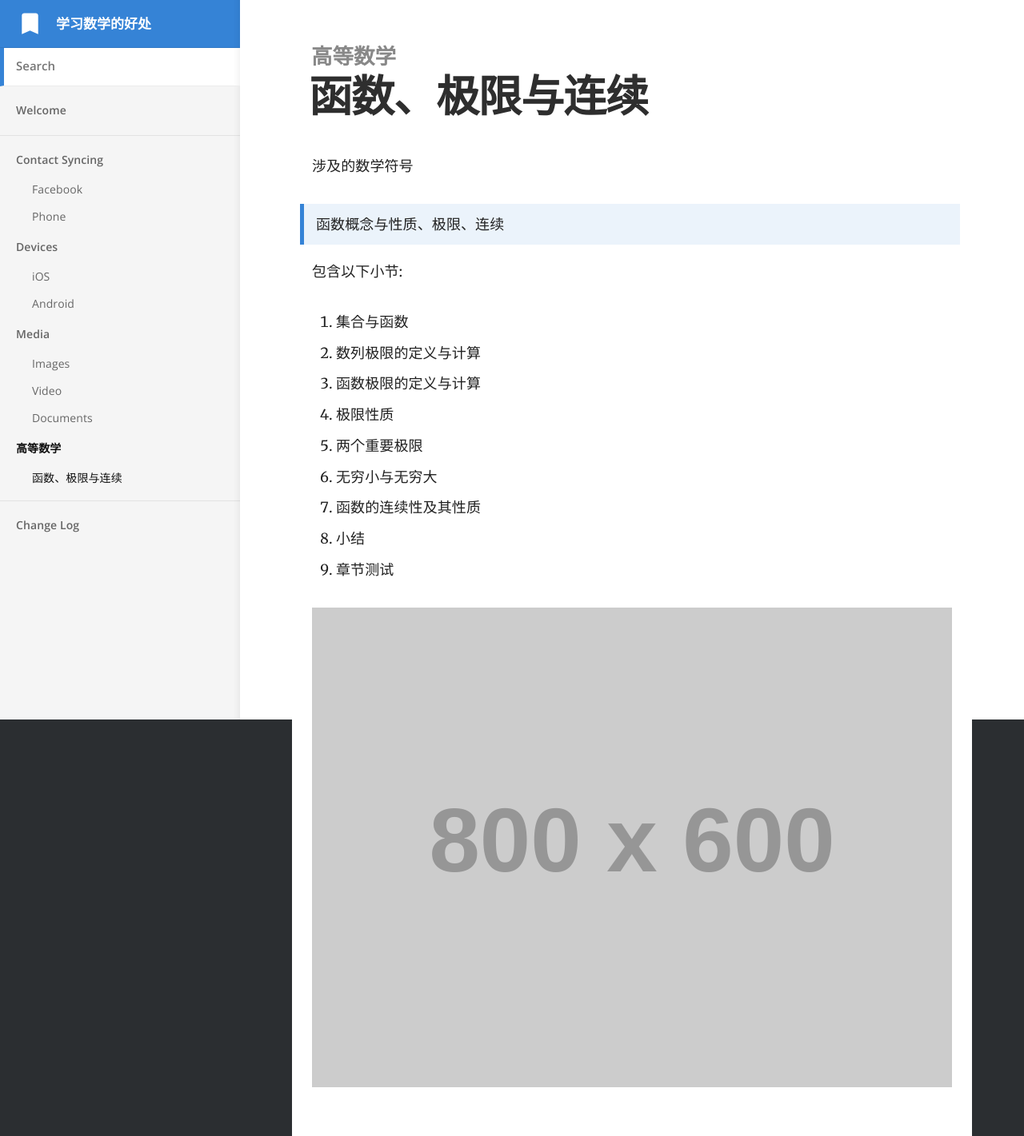
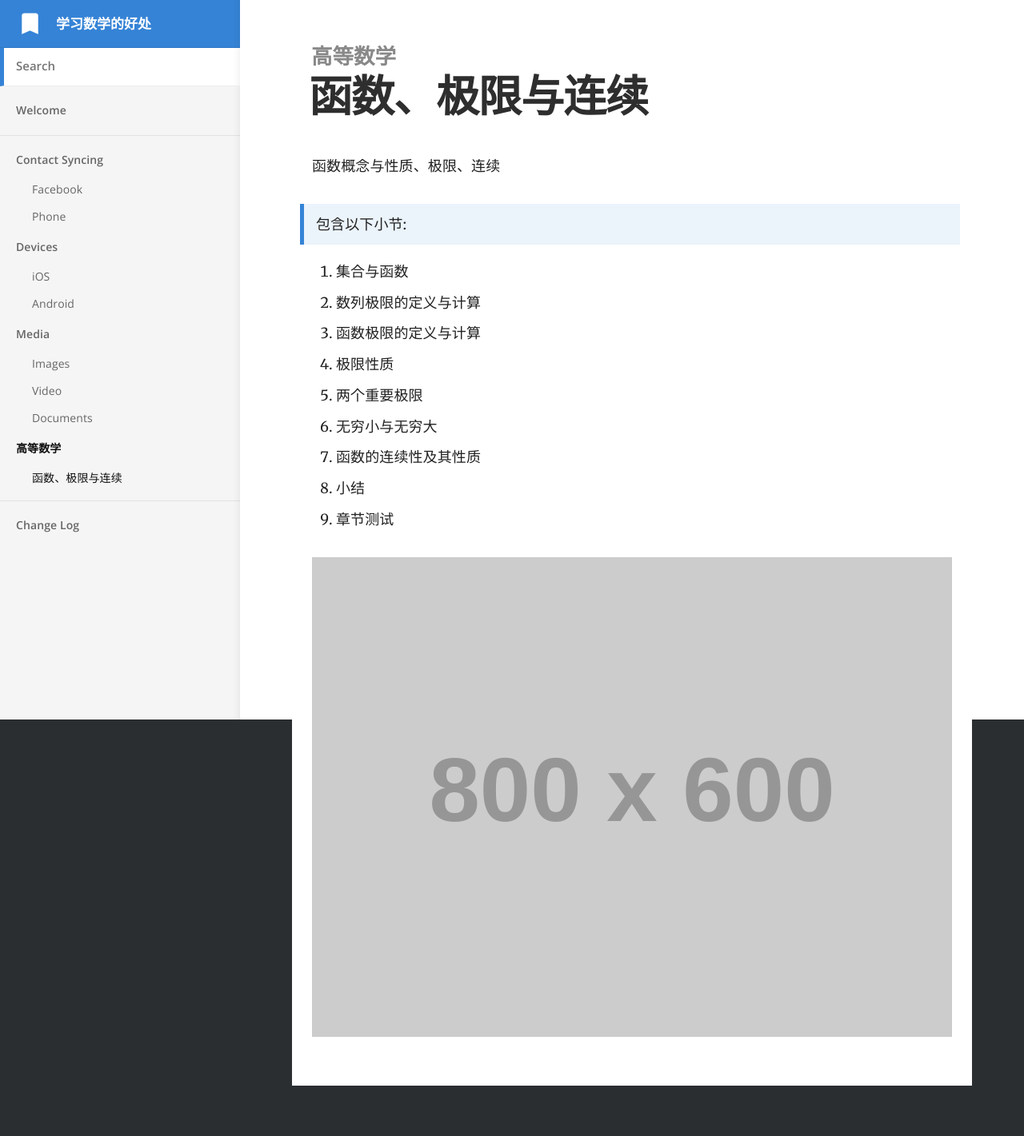
Before and after one commit to bashendixie/mathematics, a Jekyll site: the page built from _docs/高等数学/函数、极限与连续.md, in a window 1280 px wide. Shown: the whole page at 80% size. Built offline with Jekyll 4.4.1, drawn with Linux system fonts in a browser that asks for light colours; after the commit the page ends 1358 px from its top, so only the background shows below that.

Commit message:
no message

```diff
--- a/_docs/高等数学/函数、极限与连续.md
+++ b/_docs/高等数学/函数、极限与连续.md
@@ -4,11 +4,9 @@ category: 高等数学
 order: 1
 ---
 
-涉及的数学符号
+函数概念与性质、极限、连续
 
-> 函数概念与性质、极限、连续
-
-包含以下小节:
+> 包含以下小节:
 
 1. 集合与函数
 2. 数列极限的定义与计算
```
